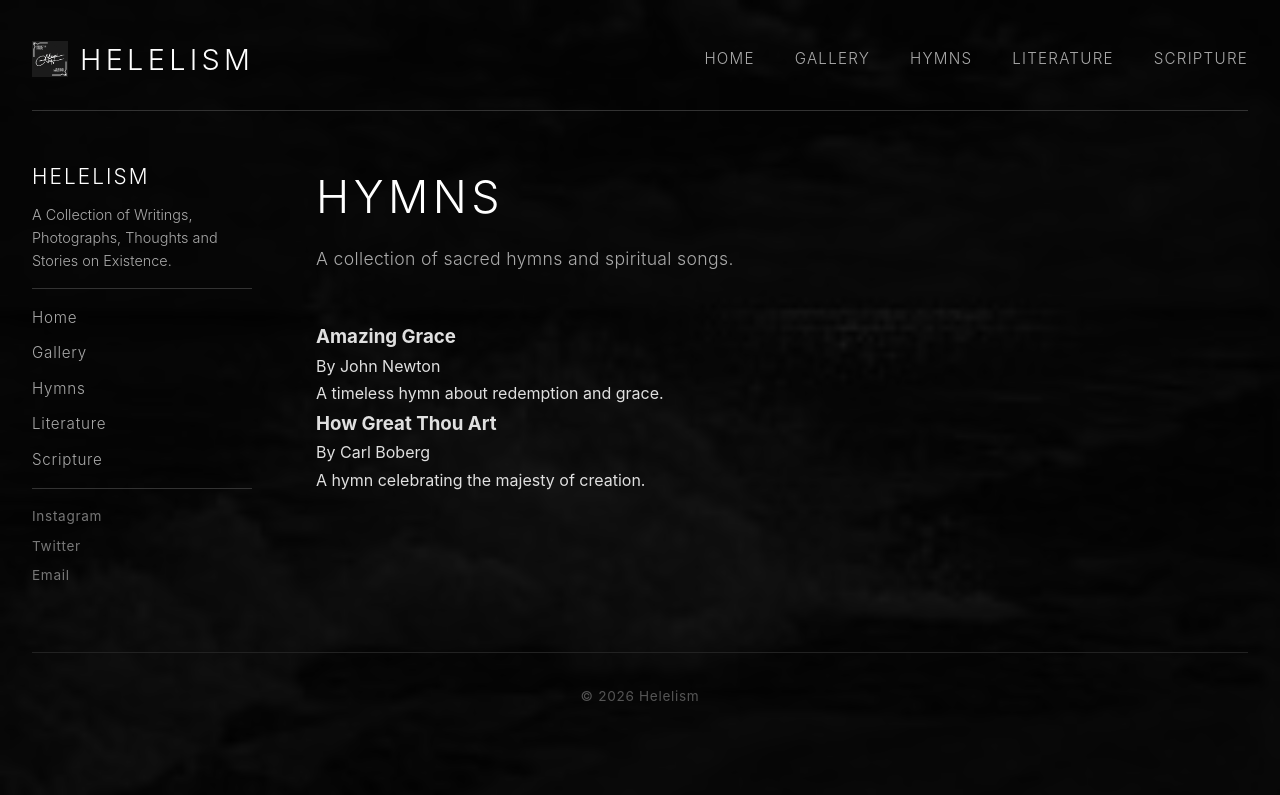
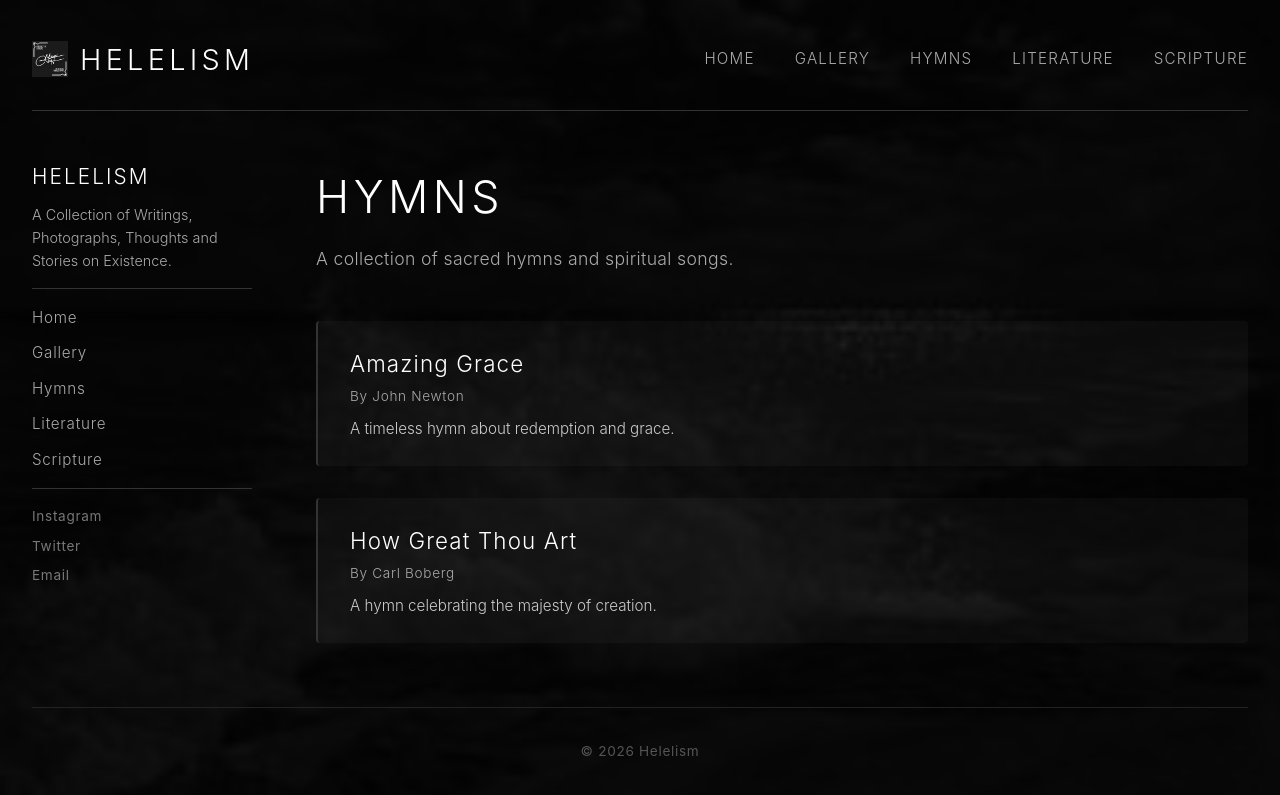
Before and after one commit to Mizuki-5055/Mizuki-5055.github.io, a Jekyll site: the page built from hymns.md, in a window 1280 px wide. Shown: the top 795 px of the page. Built offline with Jekyll 4.4.1, drawn with Linux system fonts in a browser that asks for light colours.

Commit message:
Update main.css

```diff
--- a/assets/css/main.css
+++ b/assets/css/main.css
@@ -645,3 +645,57 @@ footer {
     max-width: 180px;
   }
 }
+
+/* ========================================
+   LIST GRID (Hymns, Literature, Scripture)
+   ======================================== */
+.list-grid {
+  display: flex;
+  flex-direction: column;
+  gap: 2rem;
+  margin-top: 1rem;
+}
+
+.list-item {
+  background: rgba(255, 255, 255, 0.03);
+  border-left: 2px solid #333333;
+  padding: 1.5rem 2rem;
+  border-radius: 4px;
+  transition: border-color 0.3s ease, background 0.3s ease;
+}
+
+.list-item:hover {
+  border-left-color: #ffffff;
+  background: rgba(255, 255, 255, 0.06);
+}
+
+.list-item h3 {
+  color: #ffffff;
+  font-weight: 300;
+  font-size: 1.4rem;
+  letter-spacing: 0.05em;
+  margin-bottom: 0.1rem;
+}
+
+.list-item .meta {
+  color: #aaaaaa;
+  font-size: 0.85rem;
+  letter-spacing: 0.05em;
+  margin-bottom: 0.5rem;
+}
+
+.list-item p {
+  color: #cccccc;
+  font-weight: 300;
+  font-size: 0.95rem;
+  margin: 0;
+}
+
+@media (max-width: 768px) {
+  .list-item {
+    padding: 1rem 1.25rem;
+  }
+  .list-item h3 {
+    font-size: 1.2rem;
+  }
+}
```
